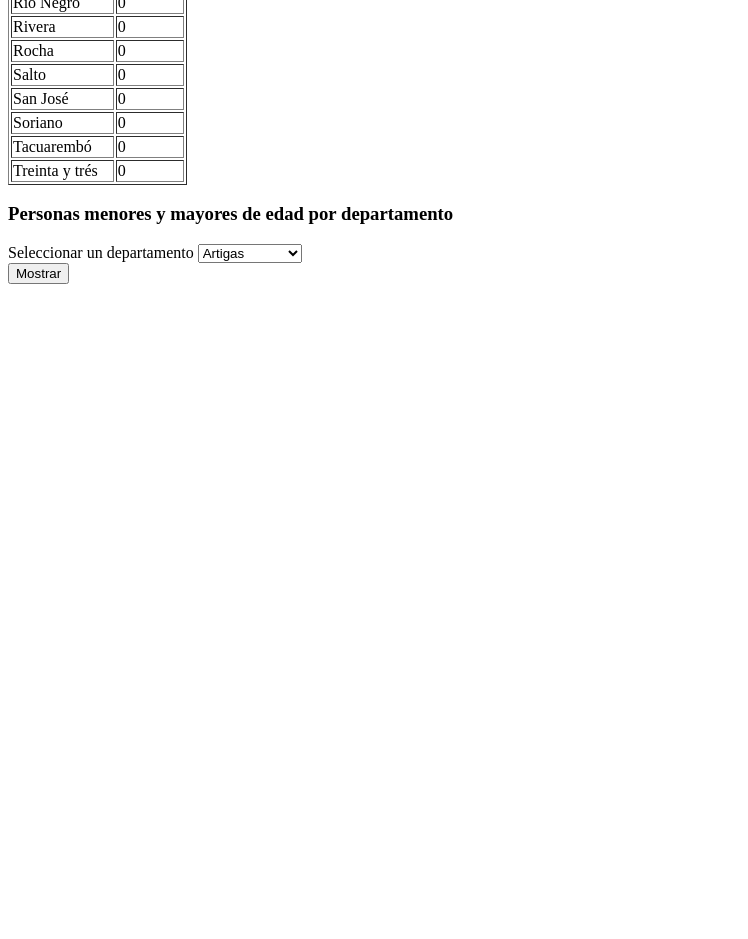
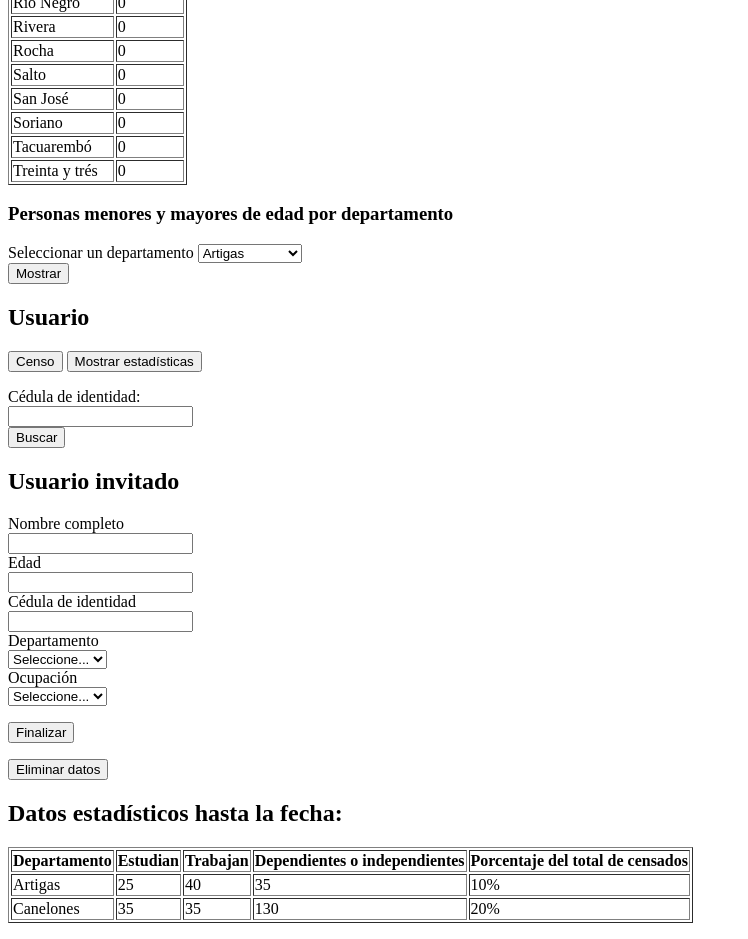
Before and after one commit to SantiagoPintos/projectoP1, a website: page src/index.html in a window 1280 px wide. Shown: the part 1764-2703 px from the top of the page, without its empty margins (0-748 px from the left). Before the commit the page ends 2064 px from the top, so only its background shows below. Drawn offline with Linux system fonts and the light colour scheme.

Commit message:
Interfaz de usuario invitado

```diff
--- a/src/index.html
+++ b/src/index.html
@@ -32,9 +32,7 @@
                 </p>
             </div>
         </div>
-        </div><!-- aplicacionCensista -->
         <!--separacion de divs para ocultar campo de inicio de sesión desde js en caso de que no esté registrado-->
-        <div id="censistaNoEstaRegistrado">
             <div id="formularioRegistroCensista">
                 <h2>Registro de nuevo censista</h2>
                 <p>
@@ -49,7 +47,6 @@
                 </p>
                 <p id="msjRegistroCensista"></p>
             </div>
-        </div><!-- censistaNoEstaRegistrado -->
 
         <div id="menuCensista">
             <p>
@@ -236,6 +233,78 @@
             </p>
         </div>
     </div> <!--aplicacionCensista-->
-    <div id="aplicacionPersona"></div>
+    <div id="aplicacionPersona">
+        <div id="menuPersona">
+            <h2>Usuario</h2>
+            <input type="button" id="btnRealizarCensoMenuPersona" value="Censo">
+            <input type="button" id="btnMostrarEstadisticasMenuPersona" value="Mostrar estadísticas">
+        </div>
+        <div id="realizarCensoPersona">
+                <p id="cuadroBusquedaCIPersona">
+                    <label for="busquedaNroCedulaCensoPersona">Cédula de identidad:</label><br>
+                    <input type="number" id="busquedaNroCIPersona"><br>
+                    <input type="button" id="btnBuscarCIPersona" value="Buscar">
+                    <p id="mensajesCuadroBusquedaCIPersona"></p>
+                </p>
+                <p id="CuadroCensoPersona">
+                    <!-- Título modificable desde JS -->
+                    <h2 id="tituloCuadroCensoPersona">Usuario invitado</h2>
+                    <p id="formCensoPersona">
+                        <label for="nombrePersonaCenso">Nombre completo</label><br>
+                        <input type="text" id="nombrePersonaCenso"><br>
+                        <label for="edadPersonaCenso">Edad</label><br>
+                        <input type="number" id="edadPersonaCenso"><br>
+                        <label for="ciPersonaCenso">Cédula de identidad</label><br>
+                        <input type="text" id="ciPersonaCenso"><br>
+                        <label for="departamentoPersonaCenso">Departamento</label><br>
+                        <select id="departamentoPersonaCenso">
+                            <option value="0">Seleccione...</option>
+                        </select><br>
+                        <label for="ocupacionPersonaCenso">Ocupación</label><br>
+                        <select id="ocupacionPersonaCenso">
+                            <option value="0">Seleccione...</option>
+                        </select><br>
+                        <p>
+                            <input type="button" value="Finalizar" id="btnFinalizarCensoPersona">
+                        </p>
+                        <p id="contenedorBtnEliminarCensoPersona">
+                            <!-- contenedor para el botón eliminar en caso de que sea posible usarlo -->
+                            <input type="button" value="Eliminar datos" id="btnEliminarCensoPersona">
+                        </p>
+                        <p id="msjFormCensoPersona"></p>
+                    </p>
+                </p>
+        </div>
+        <div id="mostrarEstadisticasPersona">
+            <p>
+                <h2>Datos estadísticos hasta la fecha:</h2>
+            </p>
+            <p>
+                <table border="1">
+                    <tr>
+                        <th>Departamento</th>
+                        <th>Estudian</th>
+                        <th>Trabajan</th>
+                        <th>Dependientes o independientes</th>
+                        <th>Porcentaje del total de censados</th>
+                    </tr>
+                    <tr>
+                        <td>Artigas</td>
+                        <td>25</td>
+                        <td>40</td>
+                        <td>35</td>
+                        <td>10%</td>
+                    </tr>
+                    <tr>
+                        <td>Canelones</td>
+                        <td>35</td>
+                        <td>35</td>
+                        <td>130</td>
+                        <td>20%</td>
+                    </tr>
+                </table>
+            </p>
+        </div>
+    </div>
 </body>
 </html>
--- a/src/js/main.js
+++ b/src/js/main.js
@@ -104,4 +104,3 @@ function validarDigitoVerificadorCI(cedula){
 
     return esValida;
 }
-validarDigitoVerificadorCI("49915228");
```
